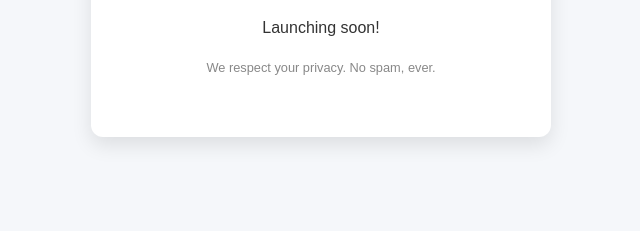
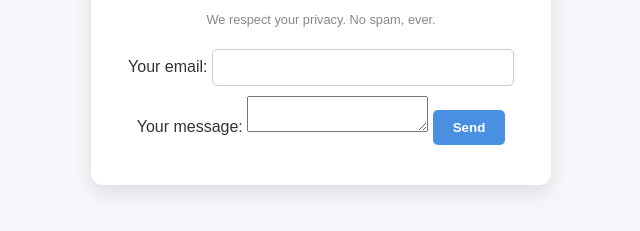
Before and after one commit to aniki92/SleepTechInsights, a plain HTML site: page index.html in a window 1280 px wide. Shown: the part 415-646 px from the top of the page, without its empty margins (319-959 px from the left). Drawn offline with Linux system fonts and the light colour scheme.

Commit message:
Update form to send submissions to new email

```diff
--- a/index.html
+++ b/index.html
@@ -14,6 +14,24 @@
 
 
     <p class="disclaimer">We respect your privacy. No spam, ever.</p>
+
+    <!-- modify this form HTML and place wherever you want your form -->
+<form
+  action="https://formspree.io/f/mkgqoynb"
+  method="POST"
+>
+  <label>
+    Your email:
+    <input type="email" name="email">
+  </label>
+  <label>
+    Your message:
+    <textarea name="message"></textarea>
+  </label>
+  <!-- your other form fields go here -->
+  <button type="submit">Send</button>
+</form>
+
   </div>
 </body>
 </html>
```
